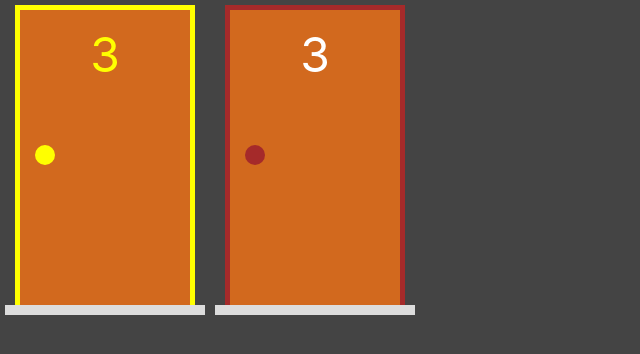
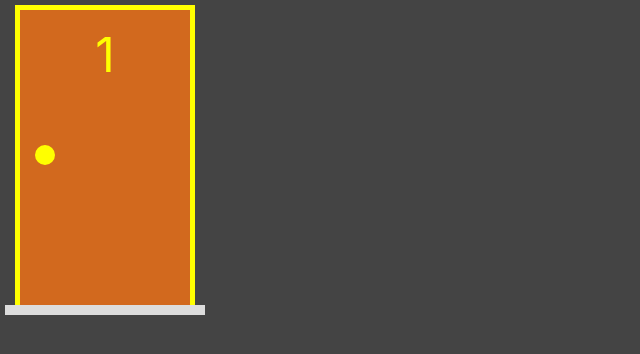
Before and after one commit to gustavomarim/porta-premiada-next.js, a Next.js app: page / in a window 1280 px wide. Shown: the top 354 px of the page, without its empty margins (0-640 px from the left). Built offline with nearby package versions, Linux system fonts and the light colour scheme.

Commit message:
Integrando TypeScript

```diff
--- a/components/Porta.jsx
+++ /dev/null
@@ -1,18 +0,0 @@
-import styles from '../styles/Porta.module.css';
-
-export default function Porta(props) {
-
-    const selecionada = props.selecionada ? styles.selecionada : ''
-
-    return (
-        <div className={styles.area}>
-            <div className={`${styles.estrutura} ${selecionada}`}>
-                <div className={styles.porta}>
-                    <div className={styles.numero}>3</div>
-                    <div className={styles.macaneta}></div>
-                </div>
-            </div>
-            <div className={styles.chao}></div>
-        </div>
-    );
-};
--- /dev/null
+++ b/components/Porta.tsx
@@ -0,0 +1,24 @@
+import styles from '../styles/Porta.module.css'
+import PortaModel from '../model/porta'
+
+interface PortaProps {
+    porta: PortaModel
+}
+
+export default function Porta(props: PortaProps) {
+
+    const { porta } = props
+    const selecionada = porta.selecionada ? styles.selecionada : ''
+
+    return (
+        <div className={styles.area}>
+            <div className={`${styles.estrutura} ${selecionada}`}>
+                <div className={styles.porta}>
+                    <div className={styles.numero}>{porta.numero}</div>
+                    <div className={styles.macaneta}></div>
+                </div>
+            </div>
+            <div className={styles.chao}></div>
+        </div>
+    );
+};
--- a/model/porta.js
+++ b/model/porta.ts
@@ -1,14 +1,14 @@
 // Classe que representa dados de uma porta
 
-export default class Porta {
+export default class PortaModel {
     // atributos privados
-    #numero
-    #temPresente
-    #selecionada
-    #aberta
+    #numero: number
+    #temPresente: boolean
+    #selecionada: boolean
+    #aberta: boolean
 
     // Método construtor (POO)
-    constructor(numero, temPresente = false, selecionada = false, aberta = false) {
+    constructor(numero: number, temPresente = false, selecionada = false, aberta = false) {
         this.#numero = numero
         this.#temPresente = temPresente
         this.#selecionada = selecionada
@@ -37,16 +37,16 @@
 
     desselecionar() {
         const selecionada = false
-        return new Porta(this.numero, this.temPresente, selecionada, this.aberta)
+        return new PortaModel(this.numero, this.temPresente, selecionada, this.aberta)
     }
 
     alterarSelecao() {
         const selecionada = !this.selecionada
-        return new Porta(this.numero, this.temPresente, selecionada, this.aberta)
+        return new PortaModel(this.numero, this.temPresente, selecionada, this.aberta)
     }
 
     abrir() {
         const aberta = true
-        return new Porta(this.numero, this.temPresente, this.selecionada, aberta)
+        return new PortaModel(this.numero, this.temPresente, this.selecionada, aberta)
     }
 }
--- a/package.json
+++ b/package.json
@@ -14,7 +14,9 @@
     "react-dom": "17.0.2"
   },
   "devDependencies": {
+    "@types/react": "^17.0.20",
     "eslint": "7.32.0",
-    "eslint-config-next": "11.0.1"
+    "eslint-config-next": "11.0.1",
+    "typescript": "^4.4.2"
   }
 }
--- a/pages/index.jsx
+++ b/pages/index.jsx
@@ -1,12 +1,16 @@
+import { useState } from "react";
 import Porta from "../components/Porta";
+import PortaModel from "../model/porta";
 
 export default function Home() {
+
+  const [p1, setP1] = useState(new PortaModel(1, false, true))
+
   return (
     <div style={{
       display: "flex"
     }}>
-      <Porta selecionada={true} />
-      <Porta selecionada={false} />
+      <Porta porta={p1} />
     </div>
   )
 }
```
Also changed, not shown: tsconfig.json (added, +29 -0 lines), next-env.d.ts (added), 2 other files (tests, documents, lock files or other folders).
